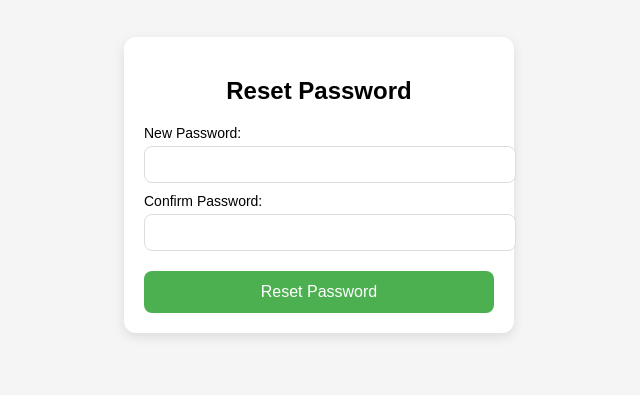
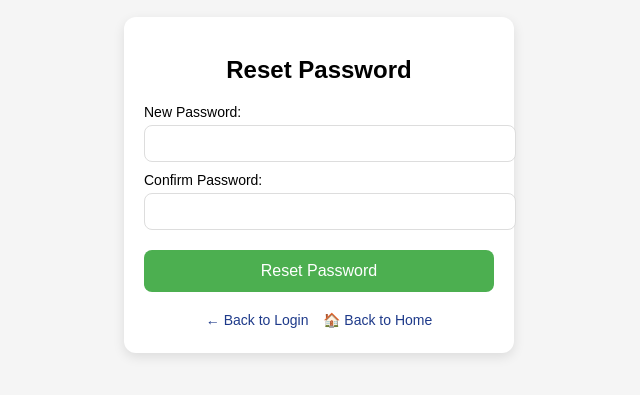
Before and after one commit to abbaaji1/Sunnah-data-frondend-, a plain HTML site: page Profile.html in a window 1280 px wide. Shown: the part 223-618 px from the top of the page, without its empty margins (321-961 px from the left). Drawn offline with Linux system fonts and the light colour scheme.

Commit message:
Profile.html

```diff
--- a/Profile.html
+++ b/Profile.html
@@ -56,6 +56,20 @@
       margin-top: 5px;
       display: none;
     }
+    .links {
+      margin-top: 15px;
+      text-align: center;
+    }
+    .links a {
+      display: inline-block;
+      margin: 5px;
+      color: #1e3a8a;
+      text-decoration: none;
+      font-size: 14px;
+    }
+    .links a:hover {
+      text-decoration: underline;
+    }
   </style>
 </head>
 <body>
@@ -72,6 +86,12 @@
 
       <button type="submit">Reset Password</button>
     </form>
+
+    <!-- Links -->
+    <div class="links">
+      <a href="login.html">← Back to Login</a>
+      <a href="index.html">🏠 Back to Home</a>
+    </div>
   </div>
 
   <script>
```
